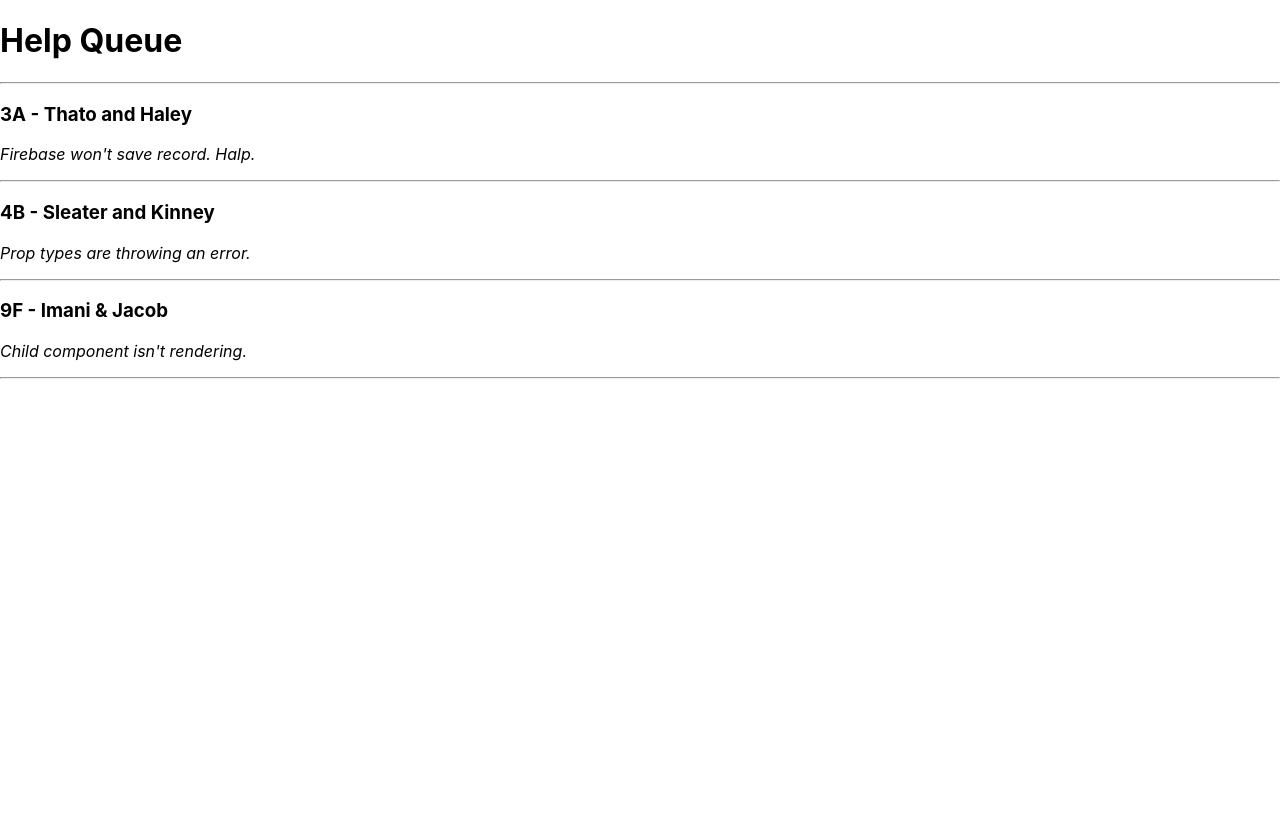
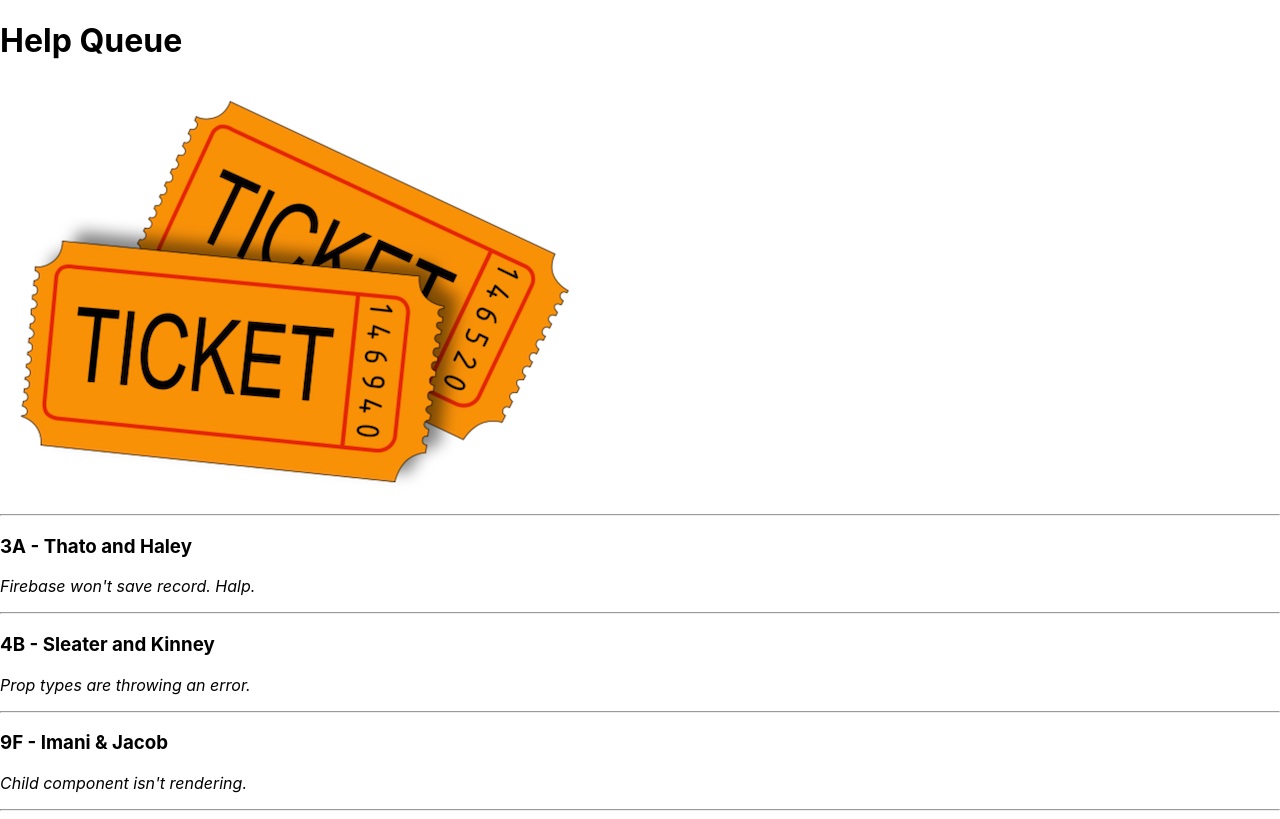
Before and after one commit to patrick-verbs/help-queue, a React (Create React App) app: page / in a window 1280 px wide. Built offline with nearby package versions, Linux system fonts and the light colour scheme.

Commit message:
add header image

```diff
--- a/src/components/Header.js
+++ b/src/components/Header.js
@@ -1,8 +1,12 @@
 import React from "react";
+import ticketsImage from "./../img/tickets.png";
 
 function Header(){
   return (
-    <h1>Help Queue</h1>
+    <React.Fragment>
+      <h1>Help Queue</h1>
+      <img src={ticketsImage} alt="An image of tickets" />
+    </React.Fragment>
   );
 }
 
```
Also changed, not shown: src/img/tickets.png (added).
